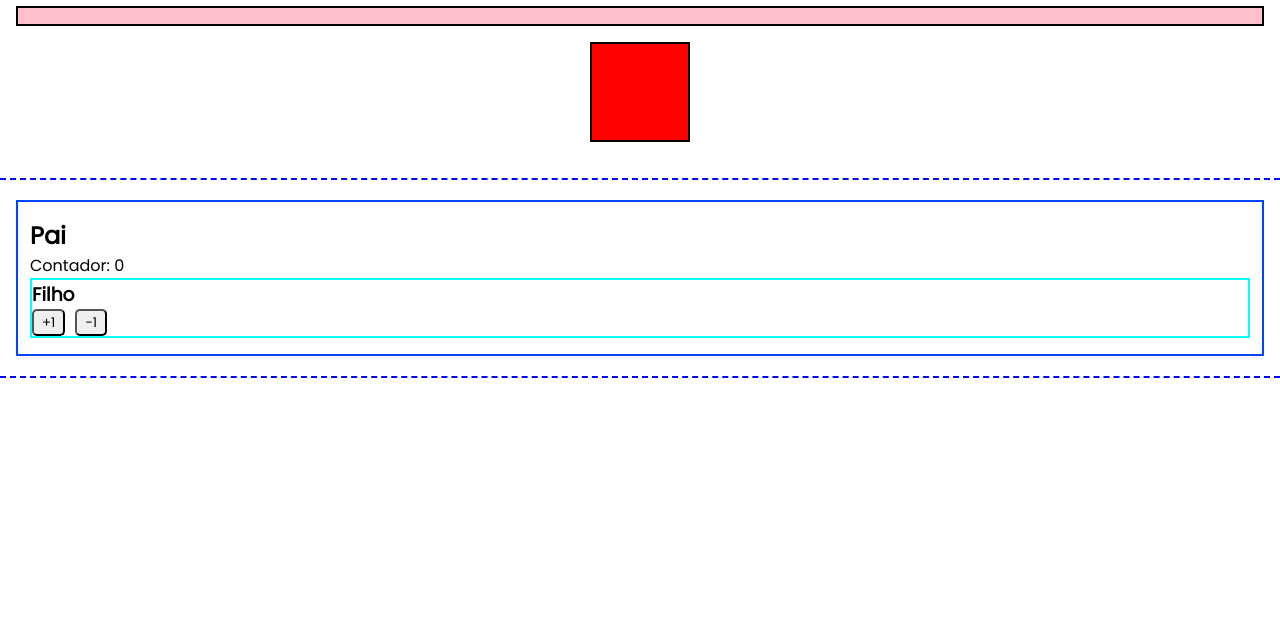
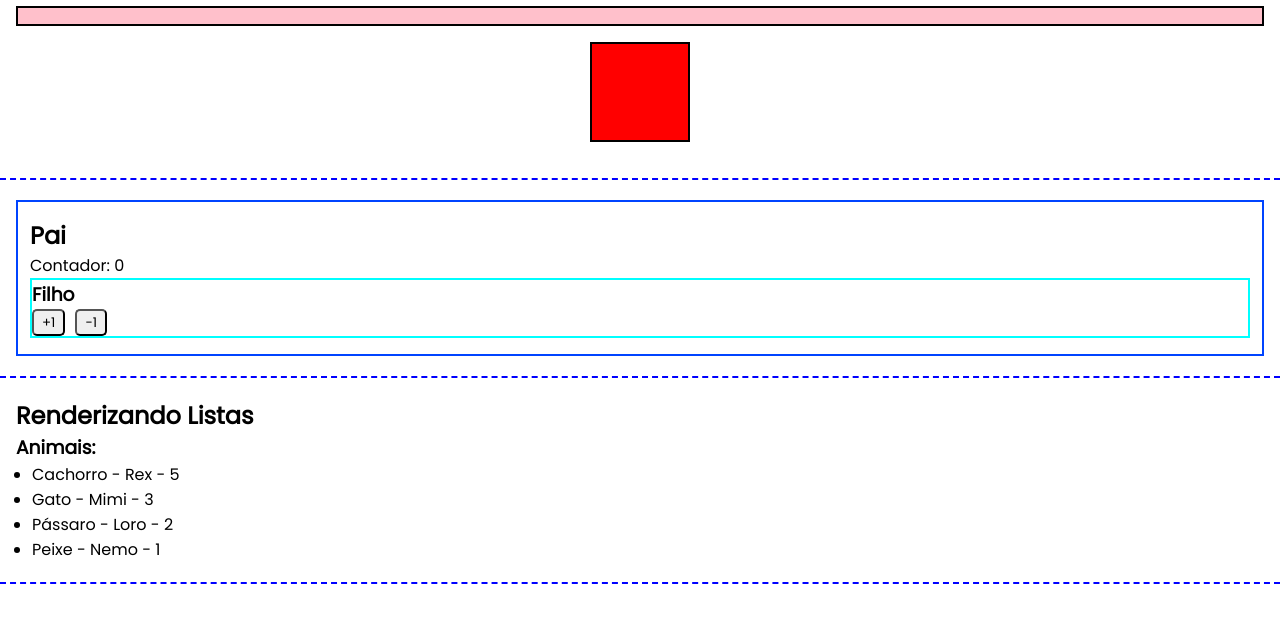
Before and after one commit to rachelpizane/angular-lab, an Angular app: page / in a window 1280 px wide. Shown: the part 861-1483 px from the top of the page. Built offline with nearby package versions, Linux system fonts and the light colour scheme.

Commit message:
craido componente para  conhecer ngFor

```diff
--- /dev/null
+++ b/src/app/Animal.ts
@@ -0,0 +1,5 @@
+export interface Animal {
+  tipo: string;
+  nome: string;
+  idade: number;
+}
--- a/src/app/app.component.html
+++ b/src/app/app.component.html
@@ -6,3 +6,4 @@
 <app-if-render></app-if-render>
 <app-eventos></app-eventos>
 <app-output-pai></app-output-pai>
+<app-list-render></app-list-render>
--- a/src/app/app.component.ts
+++ b/src/app/app.component.ts
@@ -8,10 +8,11 @@ import { DiretivasComponent } from "./components/diretivas/diretivas.component";
 import { IfRenderComponent } from "./components/if-render/if-render.component";
 import { EventosComponent } from "./components/eventos/eventos.component";
 import { OutputPaiComponent } from "./components/output-pai/output-pai.component";
+import { ListRenderComponent } from "./components/list-render/list-render.component";
 
 @Component({
   selector: 'app-root',
-  imports: [UpperCasePipe, PrimeiroComponenteComponent, DadosComponent, InputPaiComponent, DiretivasComponent, IfRenderComponent, EventosComponent, OutputPaiComponent],
+  imports: [UpperCasePipe, PrimeiroComponenteComponent, DadosComponent, InputPaiComponent, DiretivasComponent, IfRenderComponent, EventosComponent, OutputPaiComponent, ListRenderComponent],
   templateUrl: './app.component.html',
   styleUrl: './app.component.css'
 })
--- /dev/null
+++ b/src/app/components/list-render/list-render.component.css
@@ -0,0 +1,3 @@
+ul {
+  margin-left: 1rem;
+}
--- /dev/null
+++ b/src/app/components/list-render/list-render.component.html
@@ -0,0 +1,7 @@
+<div class="assunto">
+  <h2>Renderizando Listas</h2>
+  <h3>Animais: </h3>
+  <ul>
+    <li *ngFor="let animal of animais">{{animal.tipo}} - {{ animal.nome }} - {{ animal.idade }}</li>
+  </ul>
+</div>
--- /dev/null
+++ b/src/app/components/list-render/list-render.component.ts
@@ -0,0 +1,18 @@
+import { Component } from '@angular/core';
+import { Animal } from '../../animal';
+import { CommonModule } from '@angular/common';
+
+@Component({
+  selector: 'app-list-render',
+  imports: [CommonModule],
+  templateUrl: './list-render.component.html',
+  styleUrl: './list-render.component.css'
+})
+export class ListRenderComponent {
+  animais: Animal[] = [
+    { tipo: 'Cachorro', nome: 'Rex', idade: 5 },
+    { tipo: 'Gato', nome: 'Mimi', idade: 3 },
+    { tipo: 'Pássaro', nome: 'Loro', idade: 2 },
+    { tipo: 'Peixe', nome: 'Nemo', idade: 1 }
+  ];
+}
```
Also changed, not shown: 1 other file (tests, documents, lock files or other folders).
